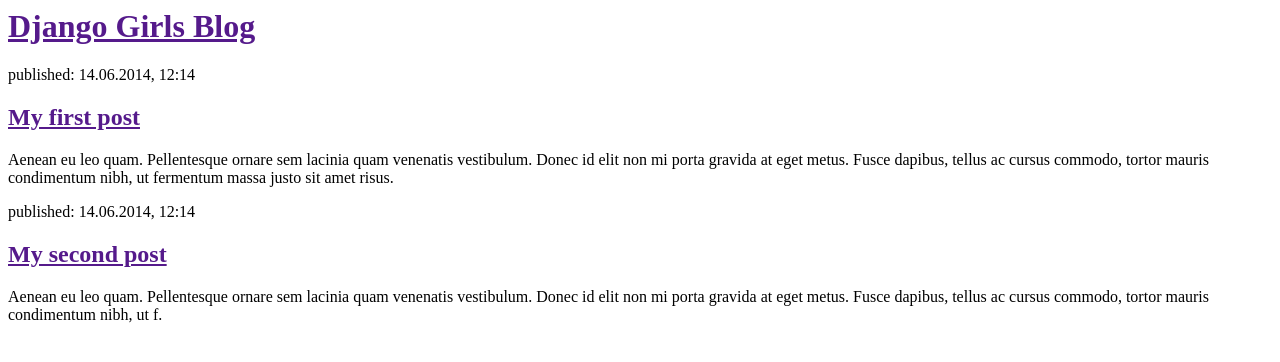
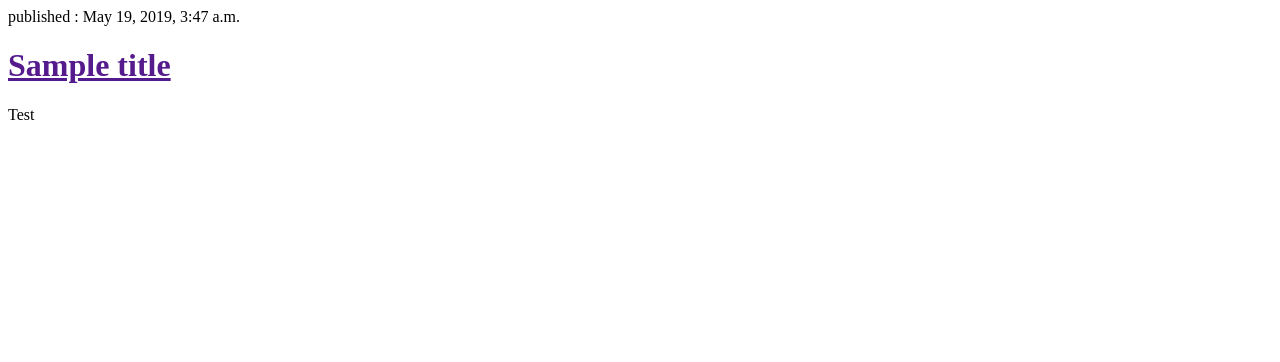
Before and after one commit to bbinibini/Django, a Django app: page / in a window 1280 px wide. Shown: the top 362 px of the page. Run offline with Django 3.2, Linux system fonts and the light colour scheme; data comes from the database, SQL or seed files in the repository; both versions use the stored data as it was after the commit.

Commit message:
modified templates to displya posts from database.

```diff
--- a/blog/templates/blog/post_list.html
+++ b/blog/templates/blog/post_list.html
@@ -4,10 +4,14 @@
     </head>
     <body>
         <div>
-            <h1><a href="">Django Girls Blog</a></h1>
+            <!-- <h1><a href="">Django Girls Blog</a></h1> -->
+            {% for post in posts %}
+                <p>published : {{post.published_date}}</p>
+                <h1><a href = "">{{post.title}}</a></h1>
+                <p>{{post.text|linebreaksbr}}</p>
+            {% endfor %}
         </div>
-
-        <div>
+        <!-- <div>
             <p>published: 14.06.2014, 12:14</p>
             <h2><a href="">My first post</a></h2>
             <p>Aenean eu leo quam. Pellentesque ornare sem lacinia quam venenatis vestibulum. Donec id elit non mi porta gravida at eget metus. Fusce dapibus, tellus ac cursus commodo, tortor mauris condimentum nibh, ut fermentum massa justo sit amet risus.</p>
@@ -17,6 +21,6 @@
             <p>published: 14.06.2014, 12:14</p>
             <h2><a href="">My second post</a></h2>
             <p>Aenean eu leo quam. Pellentesque ornare sem lacinia quam venenatis vestibulum. Donec id elit non mi porta gravida at eget metus. Fusce dapibus, tellus ac cursus commodo, tortor mauris condimentum nibh, ut f.</p>
-        </div>
+        </div> -->
     </body>
 </html>
--- a/blog/views.py
+++ b/blog/views.py
@@ -1,5 +1,9 @@
 from django.shortcuts import render
+from django.utils import timezone
+from .models import Post
+
 
 # Create your views here.
 def post_list(request):
-    return render(request, 'blog/post_list.html', {})
+    posts = Post.objects.filter(published_date__lte=timezone.now()).order_by('published_date')
+    return render(request, 'blog/post_list.html', {'posts' : posts})
```
Also changed, not shown: db.sqlite3.
